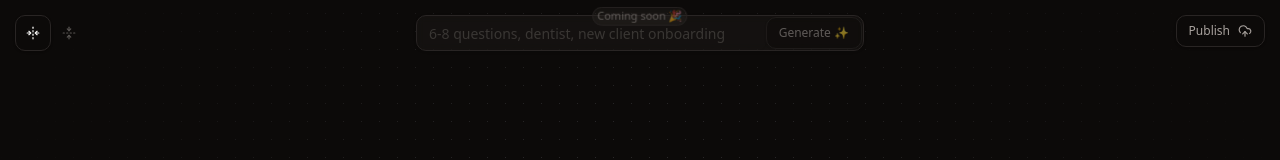
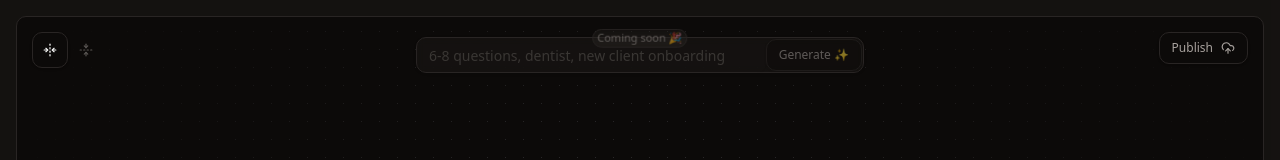
Before and after one commit to jrcairns/flow, a Next.js app: page / in a window 1280 px wide. Shown: the top 160 px of the page. Built offline with nearby package versions, Linux system fonts and the light colour scheme; no server answers.

Commit message:
landing ui tweak

```diff
--- a/src/app/[[...index]]/page.tsx
+++ b/src/app/[[...index]]/page.tsx
@@ -51,8 +51,8 @@ export default function Home() {
   if (!isLoaded) return null
 
   return (
-    <div className="h-screen">
-      <Flow initialNodes={data.nodes} initialEdges={data.edges} />
+    <div className="h-screen bg-muted/30 p-4">
+      <Flow className="border rounded-md" initialNodes={data.nodes} initialEdges={data.edges} />
     </div>
   );
 }
--- a/src/components/flow.tsx
+++ b/src/components/flow.tsx
@@ -82,7 +82,7 @@ const getLayoutedElements = (nodes, edges, direction = 'TB') => {
     return { nodes: newNodes, edges };
 };
 
-export const Flow = ({ initialNodes, initialEdges }: { initialNodes: Node[], initialEdges: Edge[] }) => {
+export const Flow = ({ initialNodes, initialEdges, className }: { initialNodes: Node[], initialEdges: Edge[], className?: string }) => {
     const { isSignedIn } = useUser()
 
     const params = useSearchParams()
@@ -394,7 +394,7 @@ export const Flow = ({ initialNodes, initialEdges }: { initialNodes: Node[], ini
     return (
         <DirectionContext.Provider value={{ direction }}>
             <ReactFlow
-                className="bg-background h-full w-full relative"
+                className={cn("bg-background h-full w-full relative", className)}
                 nodeTypes={nodeTypes}
                 nodes={nodes}
                 edges={edges}
@@ -430,7 +430,7 @@ export const Flow = ({ initialNodes, initialEdges }: { initialNodes: Node[], ini
                         </TabsList>
                     </Tabs>
                 </Panel>
-                <Panel className="max-w-md w-full" position="top-center">
+                <Panel className="max-w-md w-full mt-5" position="top-center">
                     <div className="cursor-not-allowed relative h-9 shadow rounded-md bg-muted/30 backdrop-blur-sm items-center border !hover:border-foreground/30 flex text-muted-foreground hover:text-foreground transition-colors pr-px">
                         <Input disabled placeholder="6-8 questions, dentist, new client onboarding" className="placeholder:opacity-50 text-foreground flex-1 focus-visible:ring-transparent border-none bg-transparent" />
                         <Button disabled>
```
